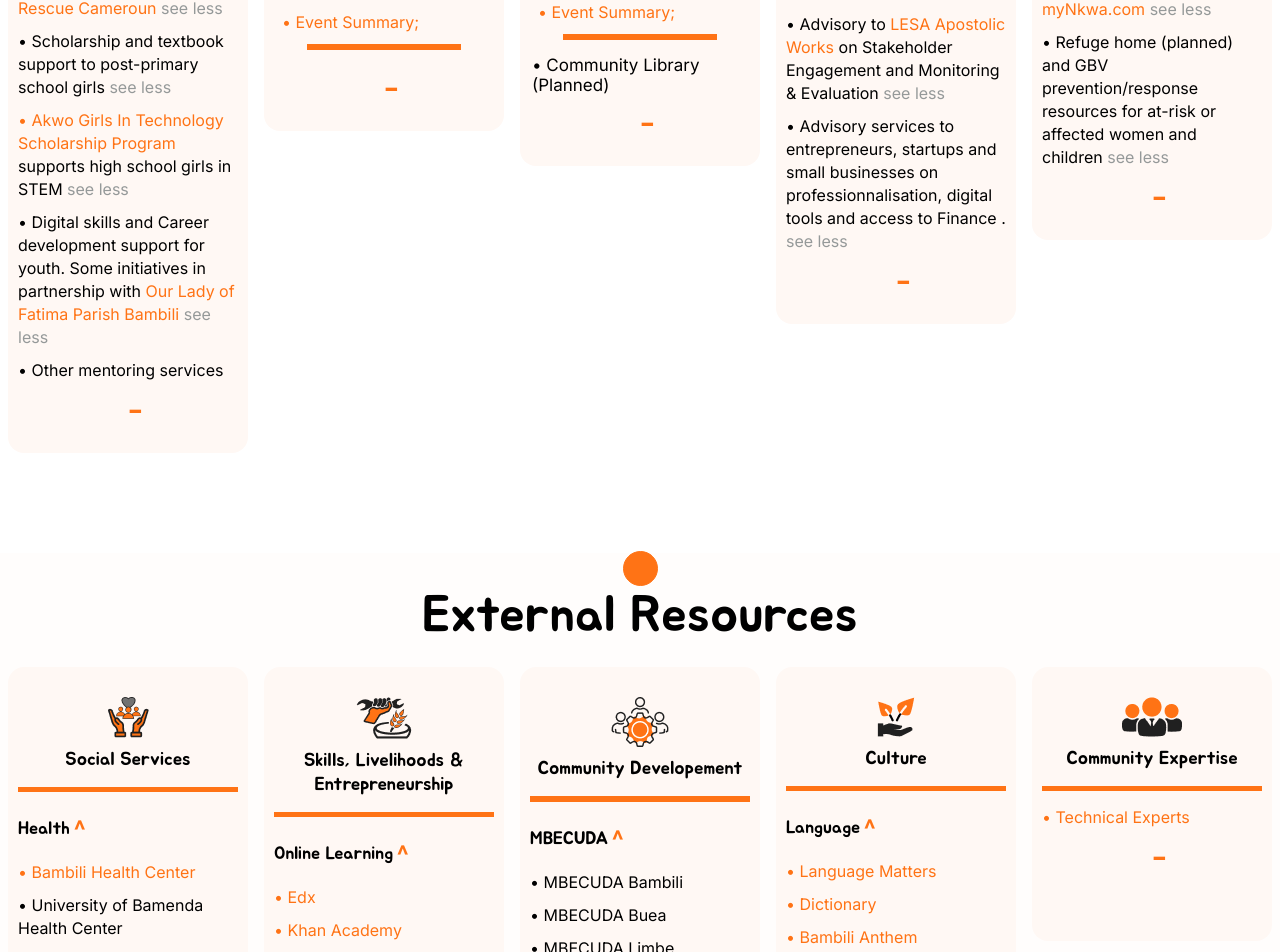
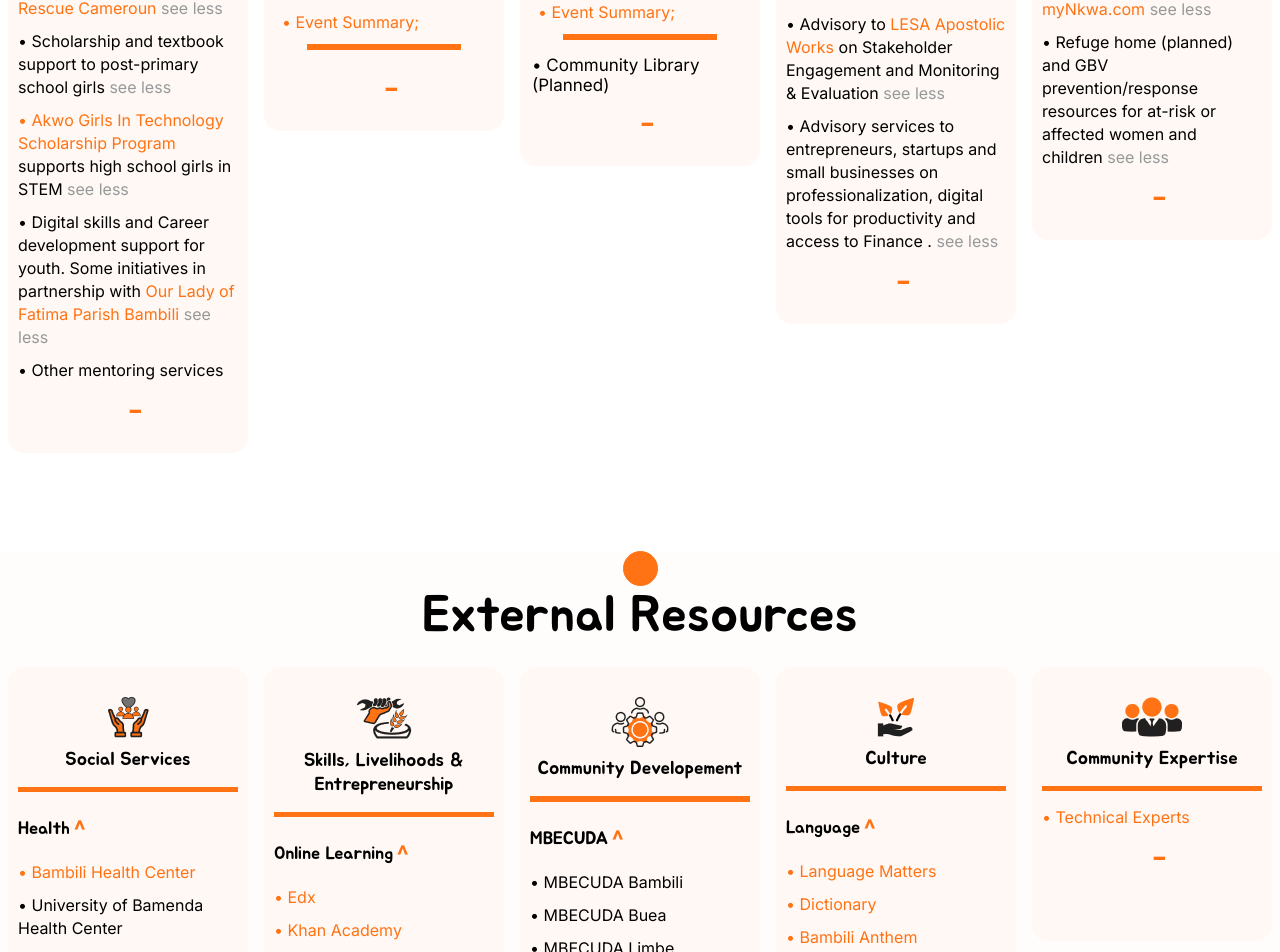
Before and after one commit to TraitzTech/ANfoundation, a React (Create React App) app: page /works in a window 1280 px wide. Shown: the part 1455-2407 px from the top of the page. Built offline with nearby package versions, Linux system fonts and the light colour scheme.

Commit message:
Update Varpillar4.jsx

```diff
--- a/src/components/pillarcards/varpillarcard/varpillarsourcards/Varpillar4.jsx
+++ b/src/components/pillarcards/varpillarcard/varpillarsourcards/Varpillar4.jsx
@@ -168,7 +168,7 @@
                       : "varpillar-dropdown-lv-1 dd-lv-1-1".concat(" hidden")
                   }
                 >
-                  on professionnalisation, digital tools and access to Finance .{" "}
+                  on professionalization, digital tools for productivity and access to Finance .{" "}
                   <span
                     id="see"
                     className={isOpenDropdownfour ? "" : "hidden"}
```
